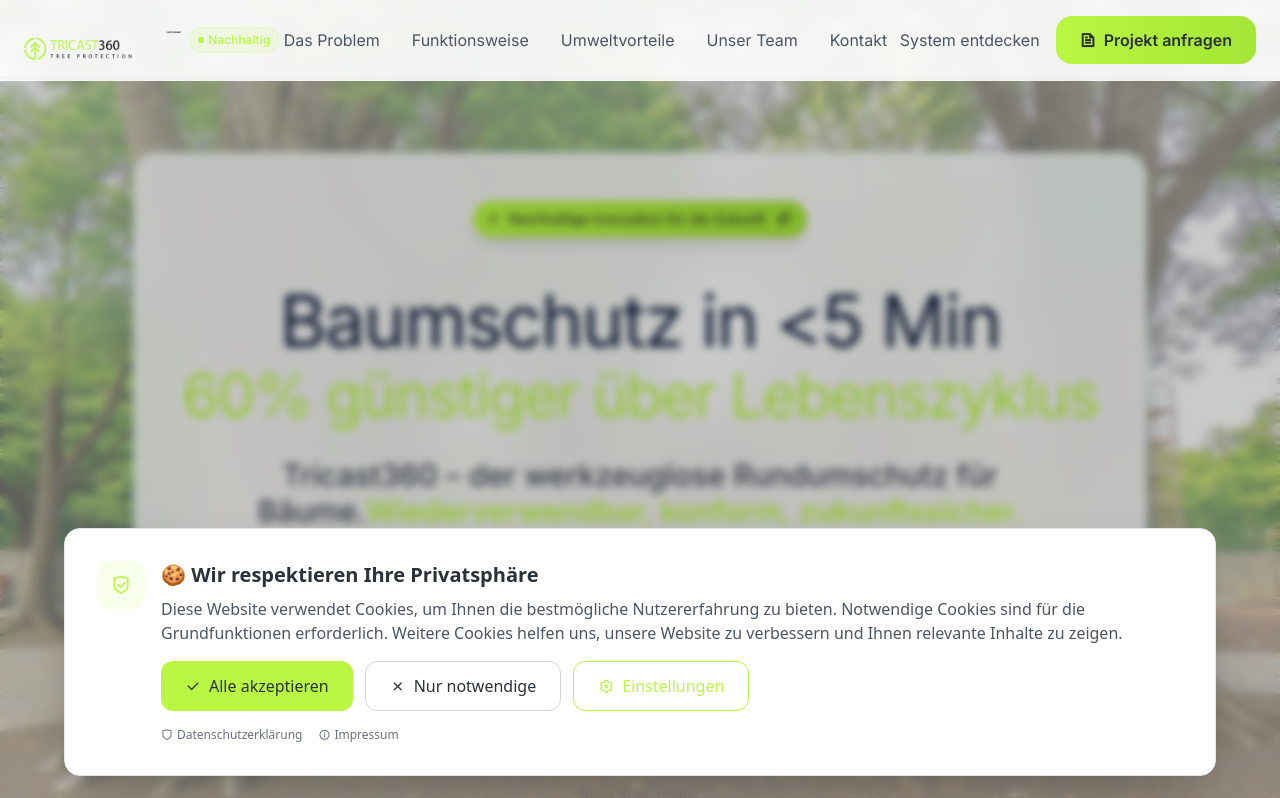
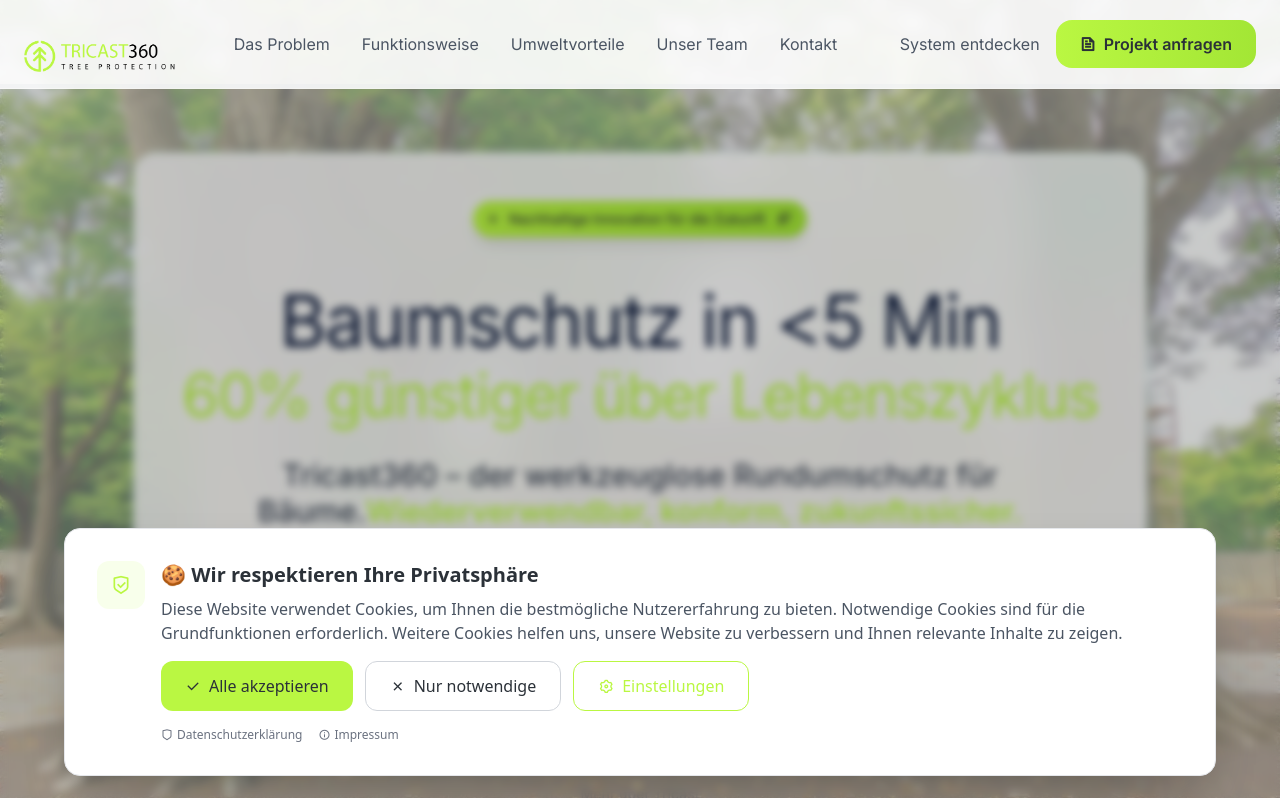
Before and after one commit to smc1992/tricast360, a Next.js app: page / in a window 1280 px wide. Shown: the top 798 px of the page. Built offline with nearby package versions, Linux system fonts and the light colour scheme; some icons are missing.

Commit message:
Header-Logo Update: Neues Logo Header Tricast360.webp implementiert und Größe optimiert

```diff
--- a/components/Header.tsx
+++ b/components/Header.tsx
@@ -35,17 +35,12 @@
       }`}>
         <div className="w-full px-4 sm:px-6 py-3 sm:py-4">
           <div className="flex items-center justify-between">
-            <Link href="/" className="flex items-center gap-2 group">
+            <Link href="/" className="flex items-center group">
               <img
-                src="/images/1x/1x/Tricast360 Logo grün.webp"
+                src="/images/1x/Logo Header Tricast360.webp"
                 alt="Tricast360 Logo"
-                className="h-8 sm:h-10 w-auto group-hover:scale-110 transition-all duration-300"
+                className="h-12 sm:h-14 w-auto group-hover:scale-110 transition-all duration-300"
               />
-              {/* Umwelt-Badge */}
-              <div className="hidden sm:flex items-center gap-1 bg-[#baf742]/10 text-[#baf742] px-2 py-1 rounded-full text-xs font-medium border border-[#baf742]/20">
-                <div className="w-1.5 h-1.5 bg-[#baf742] rounded-full animate-pulse"></div>
-                Nachhaltig
-              </div>
             </Link>
 
             <nav className="hidden lg:flex items-center gap-6 xl:gap-8">
```
Also changed, not shown: public/images/1x/Logo Header Tricast360.webp (added).
